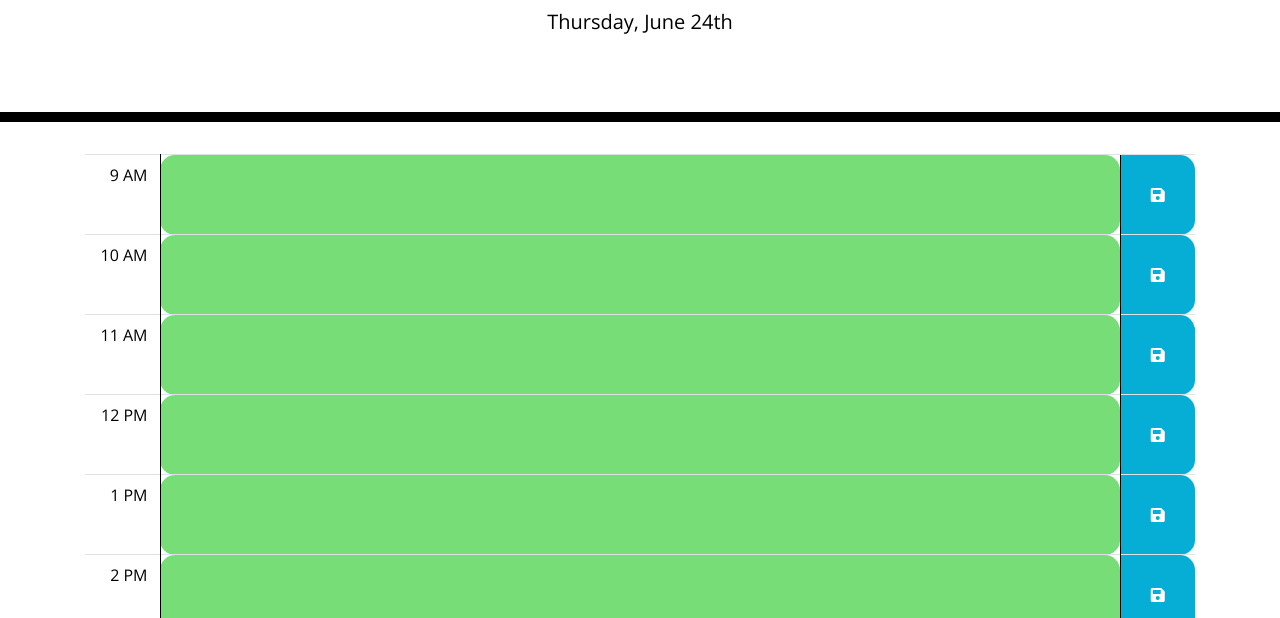
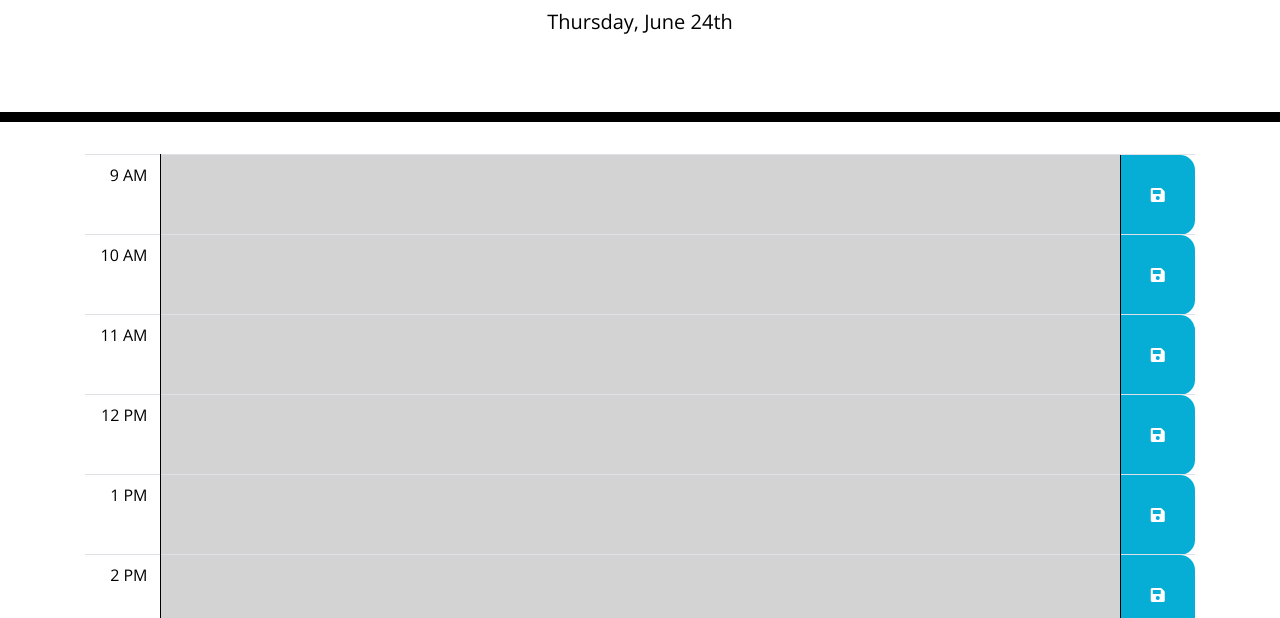
Before and after one commit to lyndsielane/work-day-scheduler, a plain HTML site: page index.html in a window 1280 px wide. Shown: the part 182-800 px from the top of the page. Drawn offline with nearby package versions, Linux system fonts and the light colour scheme.

Commit message:
full functionality complete

```diff
--- a/script.js
+++ b/script.js
@@ -13,7 +13,7 @@ function buildTimeblocks() {
 
     for(var i = 0; i < timeIds.length; i++){
         var timeBlockEvent = currentEvents[timeIds[i]] || "";
-        var colorClass = "past";
+        var colorClass = "future";
 
         var timeBlockStartTime = moment(timeIds[i], "h a");
         var timeBlockEndTime = moment(timeIds[i + 1], "h a").add(-1, 'second');
@@ -21,7 +21,7 @@ function buildTimeblocks() {
         if (currentDate >= timeBlockStartTime && currentDate < timeBlockEndTime) {
             colorClass = "present";
         } else if (currentDate >= timeBlockEndTime) {
-            colorClass = "future";
+            colorClass = "past";
         }
 
 
--- a/style.css
+++ b/style.css
@@ -30,7 +30,7 @@ textarea {
 }
 
 .time-block {
-  border-radius: 15px;
+  color: black;
 }
 
 .time-block-row {
@@ -50,17 +50,14 @@ textarea {
 
 .past {
   background-color: #d3d3d3;
-  color: white;
 }
 
 .present {
   background-color: #ff6961;
-  color: white;
 }
 
 .future {
   background-color: #77dd77;
-  color: white;
 }
 
 .saveBtn {
```
